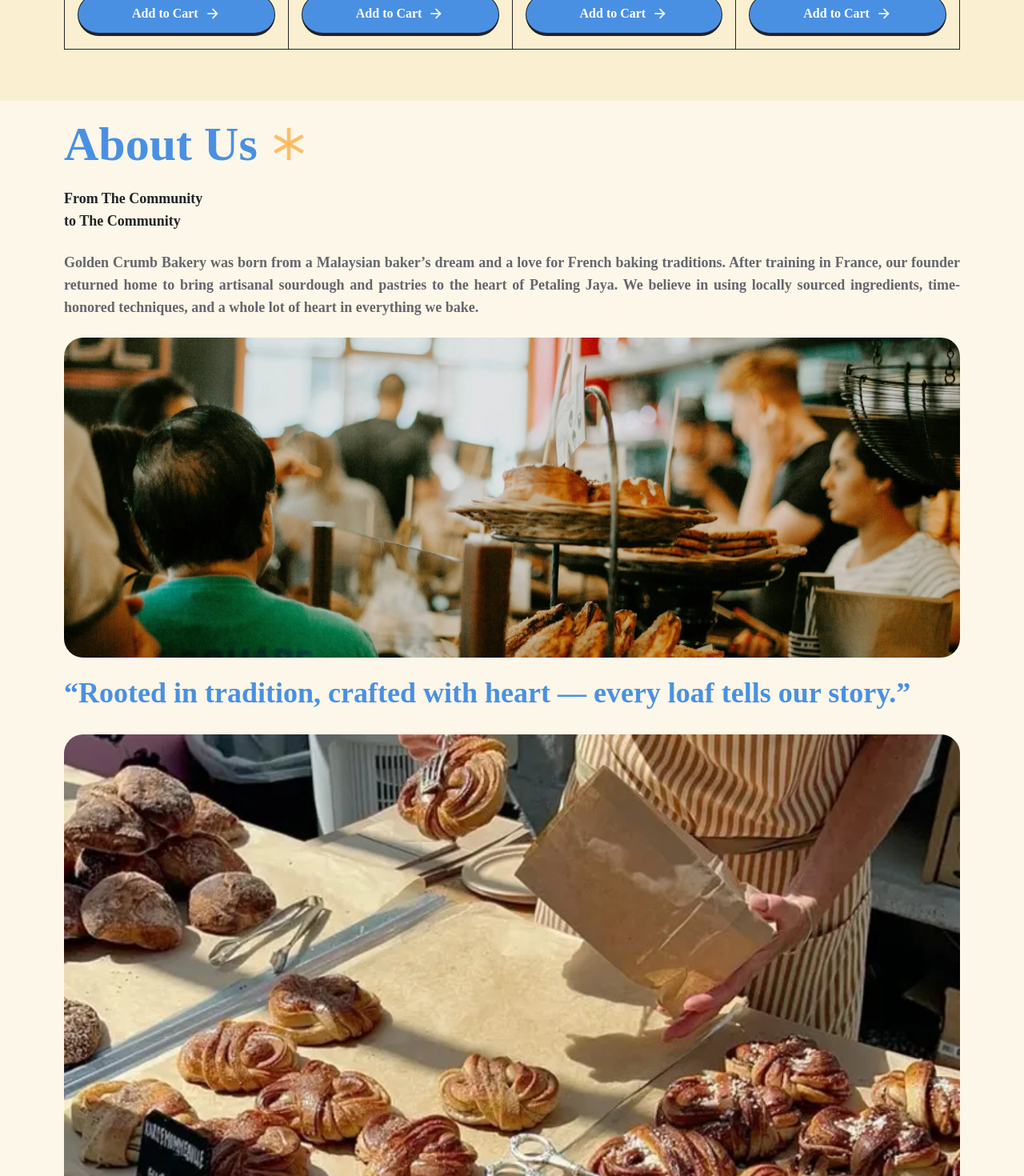
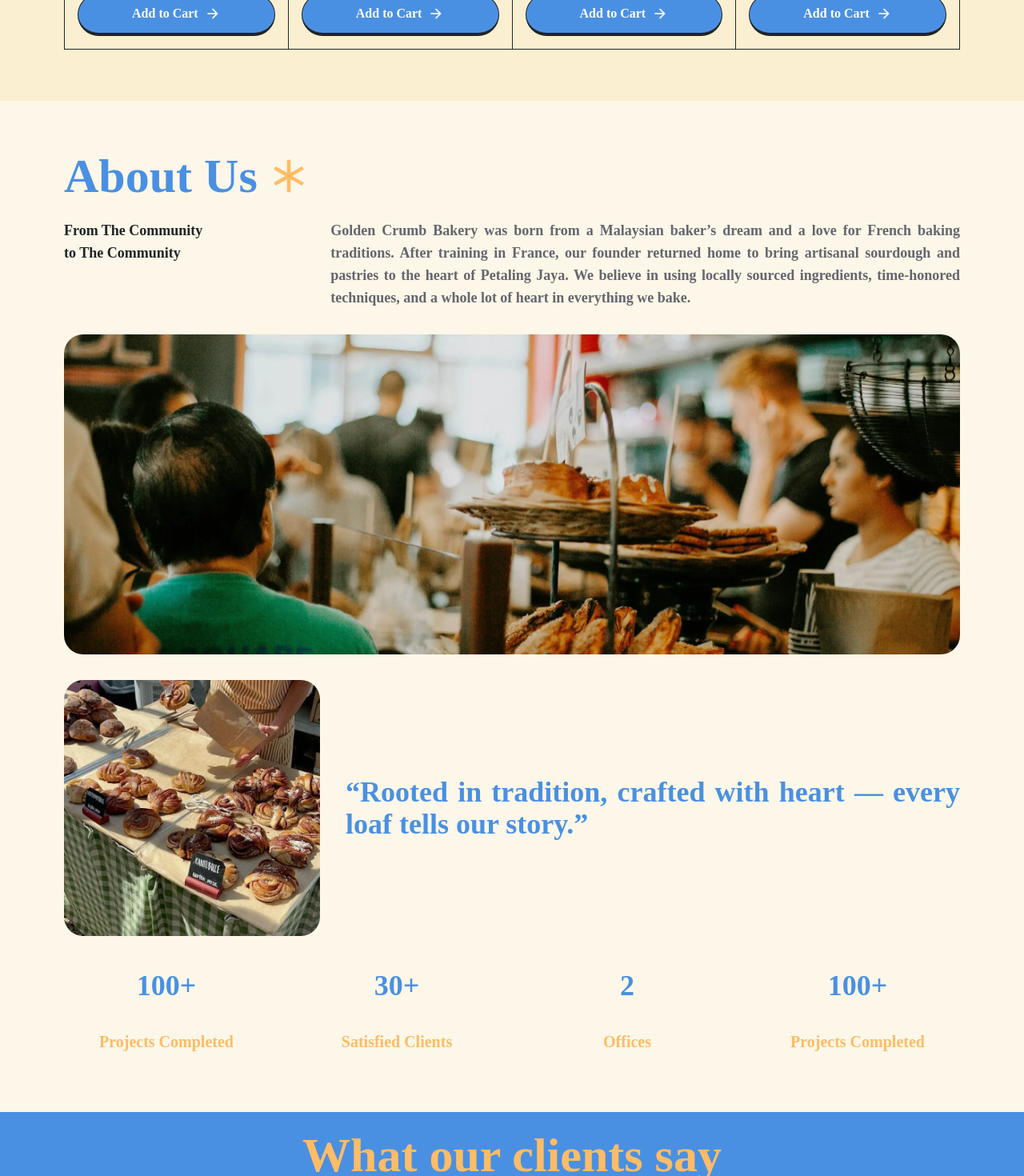
Before and after one commit to primaxoft/dummy-goldencrumb, a Next.js app: page / in a window 1280 px wide. Shown: the part 1860-3330 px from the top of the page at 80% size. Built offline with nearby package versions, Linux system fonts and the light colour scheme.

Commit message:
feat: responsive section 3

```diff
--- a/app/Section3.tsx
+++ b/app/Section3.tsx
@@ -2,13 +2,13 @@ import { RiAsterisk } from '@remixicon/react';
 
 export default function Section3() {
   return (
-    <section className="max-container flex flex-col gap-6 py-6">
+    <section className="max-container flex flex-col gap-6 py-6 sm:gap-8 sm:py-16">
       <div className="flex flex-col gap-6">
         <h2 className="text-secondary-500 flex items-center gap-3 text-6xl font-bold">
           About Us <RiAsterisk size={54} className="text-primary-500" />
         </h2>
-        <div className="flex flex-col gap-6">
-          <strong className="text-lg">
+        <div className="flex flex-col gap-6 sm:flex-row sm:gap-40">
+          <strong className="text-lg text-nowrap">
             From The Community
             <br />
             to The Community
@@ -22,13 +22,13 @@ export default function Section3() {
         </div>
       </div>
       <img src="/images/cafe.webp" alt="People at a cafe" className="h-[25rem] rounded-3xl object-cover" />
-      <div className="flex flex-col gap-8">
-        <h4 className="text-secondary-500 text-justify text-4xl font-bold">
+      <div className="flex flex-col gap-8 sm:flex-row sm:items-center">
+        <h4 className="text-secondary-500 text-justify text-4xl font-bold sm:order-1">
           &ldquo;Rooted in tradition, crafted with heart — every loaf tells our story.&rdquo;
         </h4>
-        <img src="/images/cookies-square.webp" alt="Cookies on a table" className="rounded-3xl" />
+        <img src="/images/cookies-square.webp" alt="Cookies on a table" className="rounded-3xl sm:w-80" />
       </div>
-      <div className="flex flex-col items-center gap-8 py-8">
+      <div className="py-8: grid grid-cols-1 items-center gap-8 sm:grid-cols-2 lg:grid-cols-4">
         <div className="flex flex-col items-center gap-4">
           <div className="text-secondary-500 p-2.5 text-4xl font-bold">100+</div>
           <div className="text-primary-500 p-2.5 text-xl font-bold">Projects Completed</div>
```
